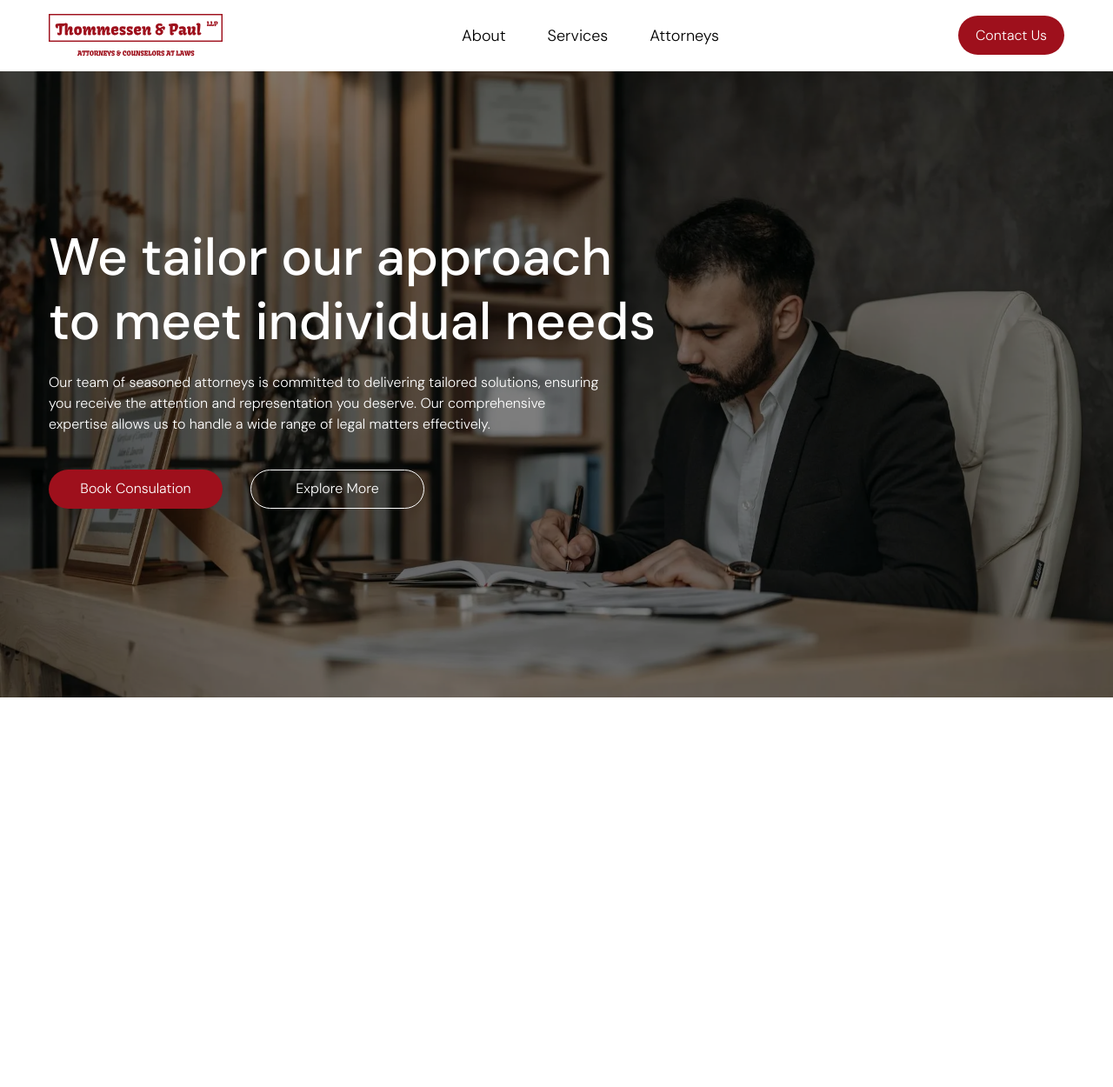
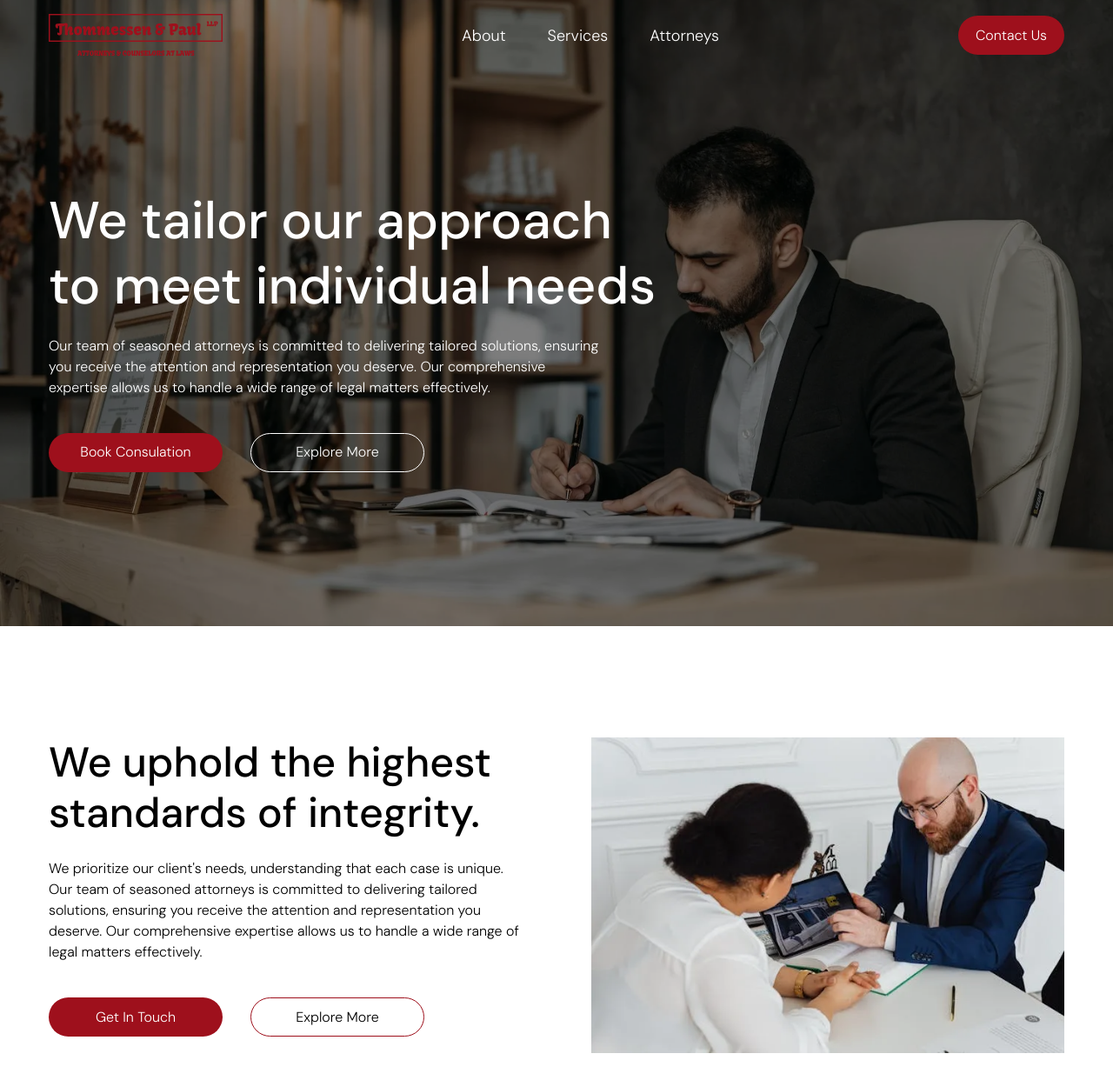
Before and after one commit to ericlauren62/law-firm, a Next.js app: page / in a window 1280 px wide. Shown: the top 1250 px of the page at 87% size. Before the commit the page ends 802 px from the top, so only its background shows below. Built offline with nearby package versions, Linux system fonts and the light colour scheme.

Commit message:
finished first card

```diff
--- a/src/app/page.tsx
+++ b/src/app/page.tsx
@@ -1,9 +1,11 @@
+import HomeFirstSection from "@/components/home/HomeFirstSection";
 import HomeHero from "@/components/home/HomeHero";
 
 export default function Home() {
   return (
     <main>
       <HomeHero />
+      <HomeFirstSection />
     </main>
   );
 }
--- /dev/null
+++ b/src/components/home/HomeFirstSection.tsx
@@ -0,0 +1,37 @@
+import Link from "next/link";
+import img from "/public/images/homeImg1.webp";
+import Image from "next/image";
+
+export default function HomeFirstSection() {
+  return (
+    <section className="container py-14 lg:grid lg:grid-cols-2 lg:gap-x-20 lg:py-32">
+      <div className="mb-10">
+        <h2 className="text-4xl font-medium mb-6 lg:text-5xl lg:leading-[57.6px]">
+          We uphold the highest standards of integrity.
+        </h2>
+        <p>
+          We prioritize our {"client's"} needs, understanding that each case is unique. Our team of seasoned attorneys
+          is committed to delivering tailored solutions, ensuring you receive the attention and representation you
+          deserve. Our comprehensive expertise allows us to handle a wide range of legal matters effectively.
+        </p>
+        <div className="flex flex-col justify-center items-center gap-y-3 mt-10 lg:gap-x-8 lg:justify-start lg:flex-row ">
+          <Link
+            href="/contact"
+            className="bg-primary text-white rounded-full flex items-center justify-center h-[45px] w-[200px]"
+          >
+            Get In Touch
+          </Link>
+          <Link
+            href="/about"
+            className="border border-primary rounded-full flex items-center justify-center h-[45px] w-[200px]"
+          >
+            Explore More
+          </Link>
+        </div>
+      </div>
+      <div>
+        <Image src={img} alt="a lawyer talking to a client" />
+      </div>
+    </section>
+  );
+}
--- a/src/components/home/HomeHero.tsx
+++ b/src/components/home/HomeHero.tsx
@@ -4,7 +4,7 @@ export default function HomeHero() {
   return (
     <section className="relative bg-heroBg min-h-[90vh] bg-center bg-cover text-white text-center py-20 lg:text-left">
       <div className="bg-black opacity-50 absolute inset-0 z-0"></div>
-      <div className="container lg:h-[65vh] lg:flex items-center">
+      <div className="container lg:h-[65vh] lg:flex items-center mt-10">
         <div className="z-20 relative">
           <h1 className="text-white text-[2.75rem] font-medium leading-[52.8px] mb-5 max-w-[720px] lg:leading-[74.4px] lg:text-6xl">
             We tailor our approach to meet individual needs
--- a/src/components/navbar/Navbar.tsx
+++ b/src/components/navbar/Navbar.tsx
@@ -1,18 +1,44 @@
+"use client";
+
 import Link from "next/link";
 import logo from "/public/images/Lawfirmlogo.svg";
 import hamburger from "/public/images/hamburger.svg";
 import Image from "next/image";
+import { useEffect, useState } from "react";
 
 export default function Navbar() {
+  const [scrolled, setScrolled] = useState(false);
+
+  useEffect(() => {
+    const handleScroll = () => {
+      const isScrolled = window.scrollY > 50;
+      if (isScrolled !== scrolled) {
+        setScrolled(isScrolled);
+      }
+    };
+
+    document.addEventListener("scroll", handleScroll);
+
+    return () => {
+      document.removeEventListener("scroll", handleScroll);
+    };
+  }, [scrolled]);
+
   return (
-    <header className="container py-4">
-      <MobileNav />
-      <DesktopNav />
+    <header
+      className={`py-4 fixed left-0 right-0  z-[1000] w-[100vw] ${
+        scrolled ? "bg-white w-full" : "bg-transparent text-white"
+      }`}
+    >
+      <div className="container">
+        <MobileNav scrolled={scrolled} />
+        <DesktopNav />
+      </div>
     </header>
   );
 }
 
-const MobileNav = () => {
+const MobileNav = ({ scrolled }: { scrolled: boolean }) => {
   return (
     <nav className="flex justify-between items-center lg:hidden">
       <div>
@@ -32,8 +58,8 @@ const MobileNav = () => {
           <Link href="/contact">Contact</Link>
         </li>
       </ul>
-      <div>
-        <Image src={hamburger} alt="hamburger" />
+      <div className={`cursor-pointer ${scrolled ? "bg-transparent" : "bg-white p-2"}`}>
+        <Image src={hamburger} alt="hamburger" className="text-white" />
       </div>
     </nav>
   );
@@ -41,7 +67,7 @@ const MobileNav = () => {
 
 const DesktopNav = () => {
   return (
-    <nav className="hidden lg:flex justify-between items-center">
+    <nav className="hidden lg:flex justify-between items-center w-full">
       <div>
         <Image src={logo} alt="logo" height={200} width={200} />
       </div>
```
